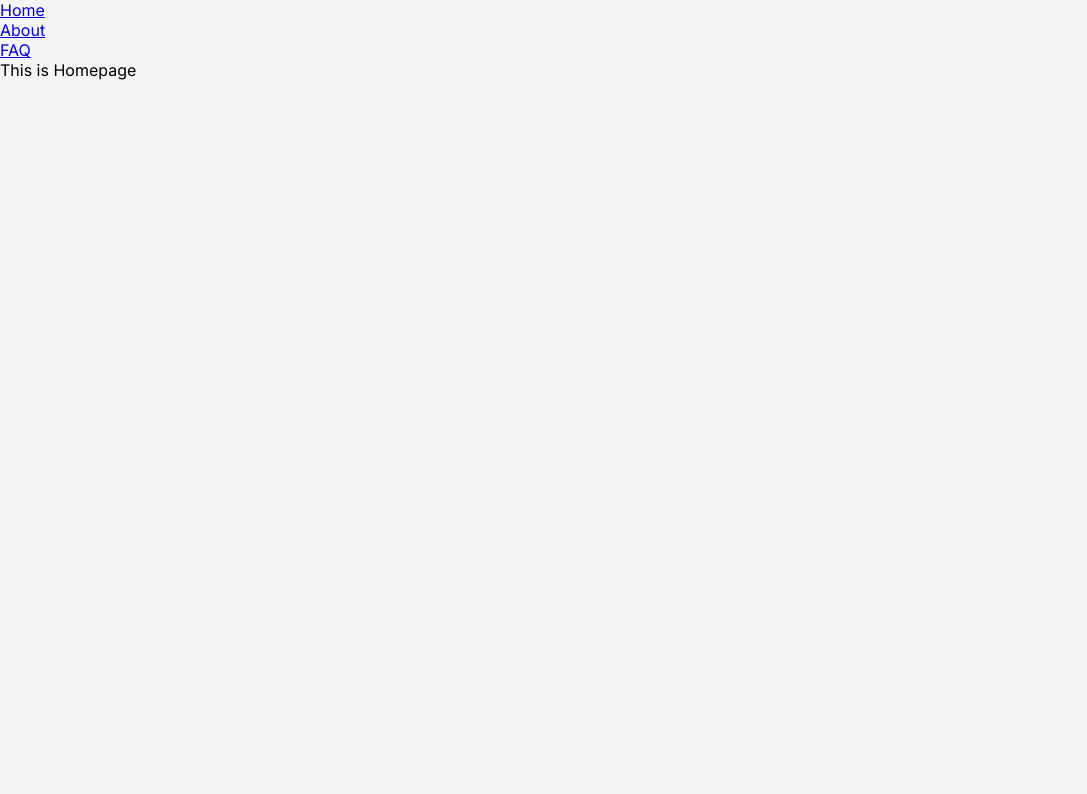
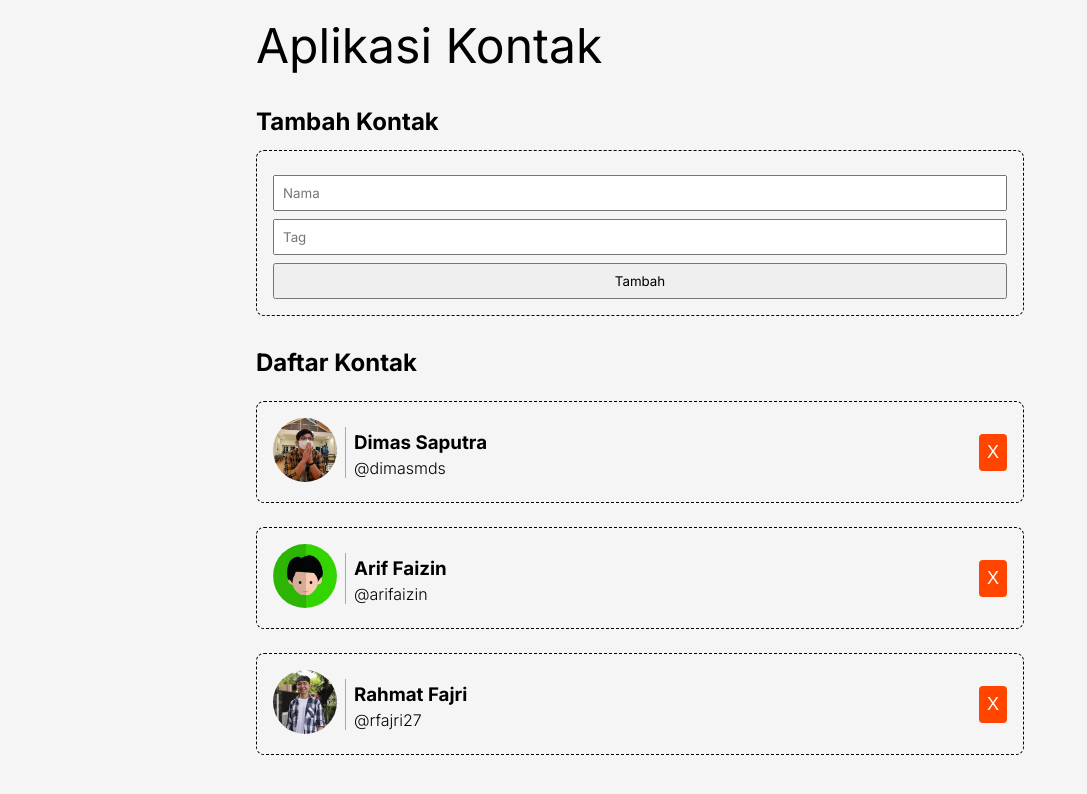
Before and after one commit to hawariMuflihMunte/react-jsx, a React (Vite) app in the folder contacts-app/: page / in a window 1280 px wide. Shown: the top 794 px of the page, without its empty margins (0-1087 px from the left). Built offline with nearby package versions, Linux system fonts and the light colour scheme.

Commit message:
Revert project to Contact Apps

```diff
--- a/contacts-app/src/index.jsx
+++ b/contacts-app/src/index.jsx
@@ -1,76 +1,14 @@
-import React from 'react';
 import { createRoot } from 'react-dom/client';
 import PropTypes from 'prop-types';
-import { BrowserRouter, Link, Routes, Route } from 'react-router-dom';
+import { BrowserRouter } from 'react-router-dom';
 import ContactApp from './components/ContactApp';
 
 // styling
 import './style.css';
 
-function HomePage() {
-  return <p>This is Homepage</p>;
-}
-
-function AboutPage() {
-  return <p>This is About page</p>;
-}
-
-function FAQPage() {
-  return <p>This is FAQ page</p>;
-}
-
-class App extends React.Component {
-  constructor(props) {
-    super(props);
-
-    this.state = {
-      page: '/'
-    };
-
-    this.navigate = this.navigate.bind(this);
-  }
-
-  navigate(target) {
-    this.setState(() => {
-      return {
-        page: target
-      };
-    });
-  }
-
-  render() {
-    return (
-      <>
-        <header>
-          <nav>
-            <ul>
-              <li>
-                <Link to="/">Home</Link>
-              </li>
-              <li>
-                <Link to="/about">About</Link>
-              </li>
-              <li>
-                <Link to="/faq">FAQ</Link>
-              </li>
-            </ul>
-          </nav>
-        </header>
-        <main>
-          <Routes>
-            <Route path="/" element={<HomePage />} />
-            <Route path="/about" element={<AboutPage />} />
-            <Route path="/faq" element={<FAQPage />} />
-          </Routes>
-        </main>
-      </>
-    );
-  }
-}
-
 const root = createRoot(document.getElementById('root'));
 root.render(
   <BrowserRouter>
-    <App />
+    <ContactApp />
   </BrowserRouter>
 );
```
